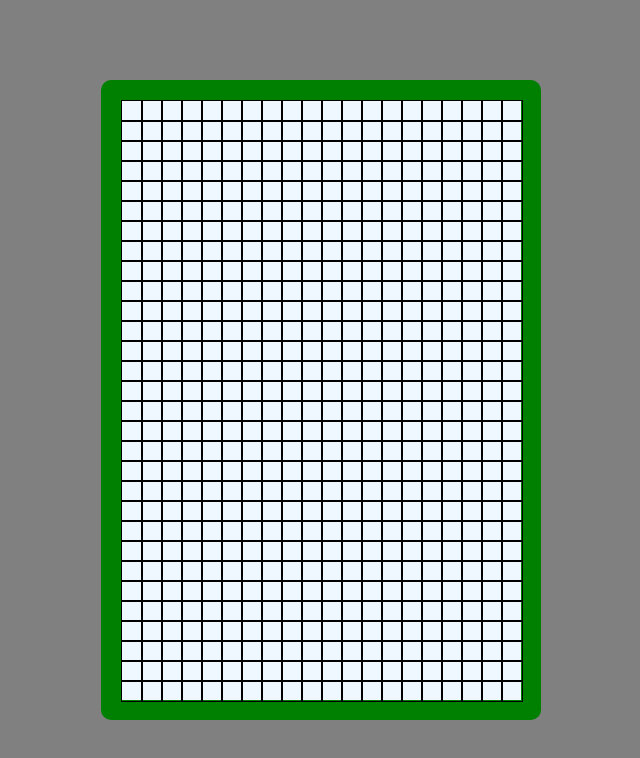
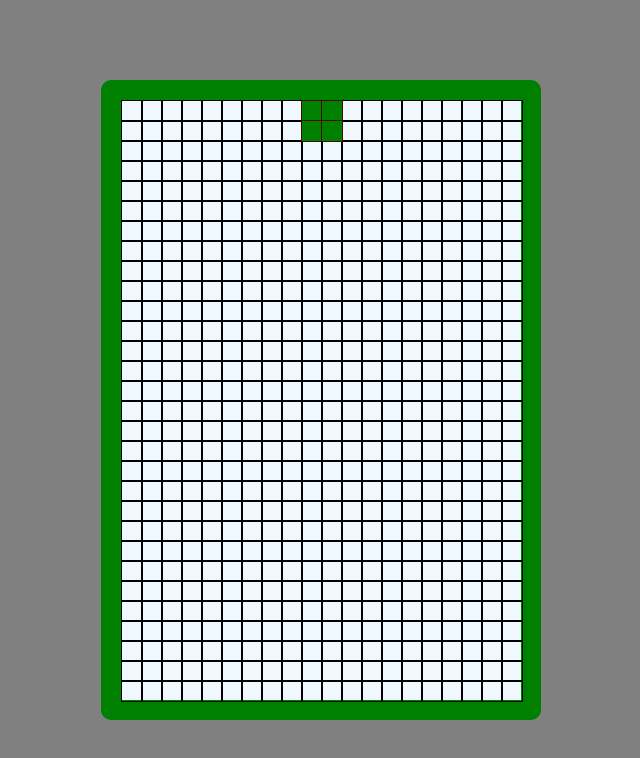
Before and after one commit to volodyslav/Tetris_js, a plain HTML site: page index.html in a window 1280 px wide. Shown: the whole page, without its empty margins (319-959 px from the left). Drawn offline with Linux system fonts and the light colour scheme.

Commit message:
add: draw block on the tiles

```diff
--- a/index.html
+++ b/index.html
@@ -14,5 +14,6 @@
     </div>
     <script src="./js/constants.js"></script>
     <script src="./js/main.js"></script>
+    <script src="./js/block.js"></script>
 </body>
 </html>
--- /dev/null
+++ b/js/block.js
@@ -0,0 +1,7 @@
+// Block which moves from the top
+class Block{
+    constructor(block_coordinates){
+        this.block_coordinates = block_coordinates;
+        this.current_block_move = true; // can be moved from current position
+    }
+}
--- a/js/constants.js
+++ b/js/constants.js
@@ -2,10 +2,12 @@ const boardWidth = 20; // default width of the board
 const boardHeight = 30; // default height of the board
 const tileSize = 20; // default tile size
 
+const boardMiddle = boardWidth / 2; // default middle of the board
+
 let boardArray = Array.from({ length: boardHeight }, () => [Array.from({ length: boardWidth }, () => 0)]);  // array of board elements
 
-
-
+console.log(boardArray);
+console.log(boardMiddle);
 
 
 
--- a/js/main.js
+++ b/js/main.js
@@ -1,6 +1,8 @@
 const boardContainer = document.querySelector('#boardContainer');
 boardContainer.style.width = tileSize  * boardWidth + "px";
 boardContainer.style.height = tileSize  * boardHeight + "px";
+
+// Function to draw tiles on the board. Clears the board first, then draws new tiles from current position.
 function drawTiles(){
     boardContainer.innerHTML = ''; // Clear board container
     for (let i = 0; i < boardWidth; i++){ // Draw tiles from current position
@@ -16,4 +18,37 @@ function drawTiles(){
     }
 }
 
+// Function to draw tiles on the board
+function drawBlock(){
+    for (let h = 0; h < boardArray.length; h++){
+        for (let w = 0; w < boardArray.length; w++){
+            if (boardArray[h][w] === 1){
+                const tile = document.createElement("div");
+                tile.classList.add("tile-block");
+                tile.style.backgroundColor = "green"; // change the background color
+                tile.style.top = h * tileSize + "px";
+                tile.style.left = w * tileSize + "px";
+                tile.style.width = tileSize + "px";
+                tile.style.height = tileSize + "px";
+                boardContainer.appendChild(tile);
+            }
+        }
+    }
+}
+
+// Change 0 to 1
+function changeBoard(){
+    // Iter through block height and width
+    for (let h = 0; h < blockSquare.length; h++){
+        for (let w = 0; w < blockSquare[0].length; w++){
+            boardArray[h][w + boardMiddle - 1] = 1
+            console.log("Height and width", h, w, w + boardMiddle)
+        }
+    }
+}
+
+
+
+changeBoard();
 drawTiles();
+drawBlock();
--- a/style.css
+++ b/style.css
@@ -8,7 +8,7 @@ body{
     font-family: Arial, sans-serif;
     background-color: gray;
     color: aliceblue;
-    overflow: hidden;
+    /*overflow: hidden;*/
     height: 100vh;
     display: flex;
     justify-content: center;
@@ -27,8 +27,6 @@ body{
     position: relative;
     display: grid;
     place-content: center;
-    /*height: 600px;
-    width: 400px;*/
     background-color: aliceblue;
 }
 
@@ -37,3 +35,9 @@ body{
     margin: 0;
     border: 1px solid black;
 }
+
+.tile-block{
+    position: absolute;
+    margin: 0;
+    border: 1px solid rgb(71, 8, 8); /*Delete*/
+}
```
